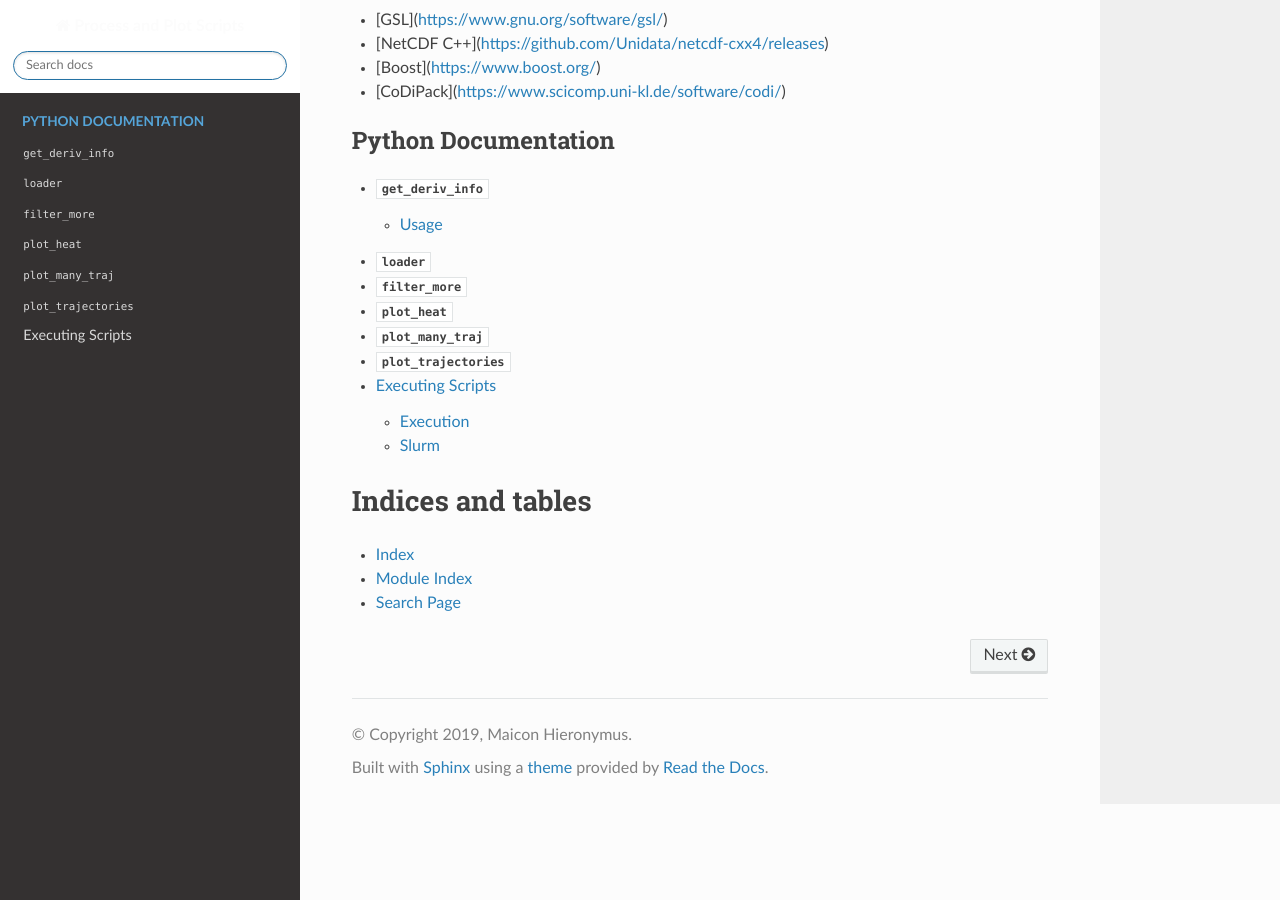
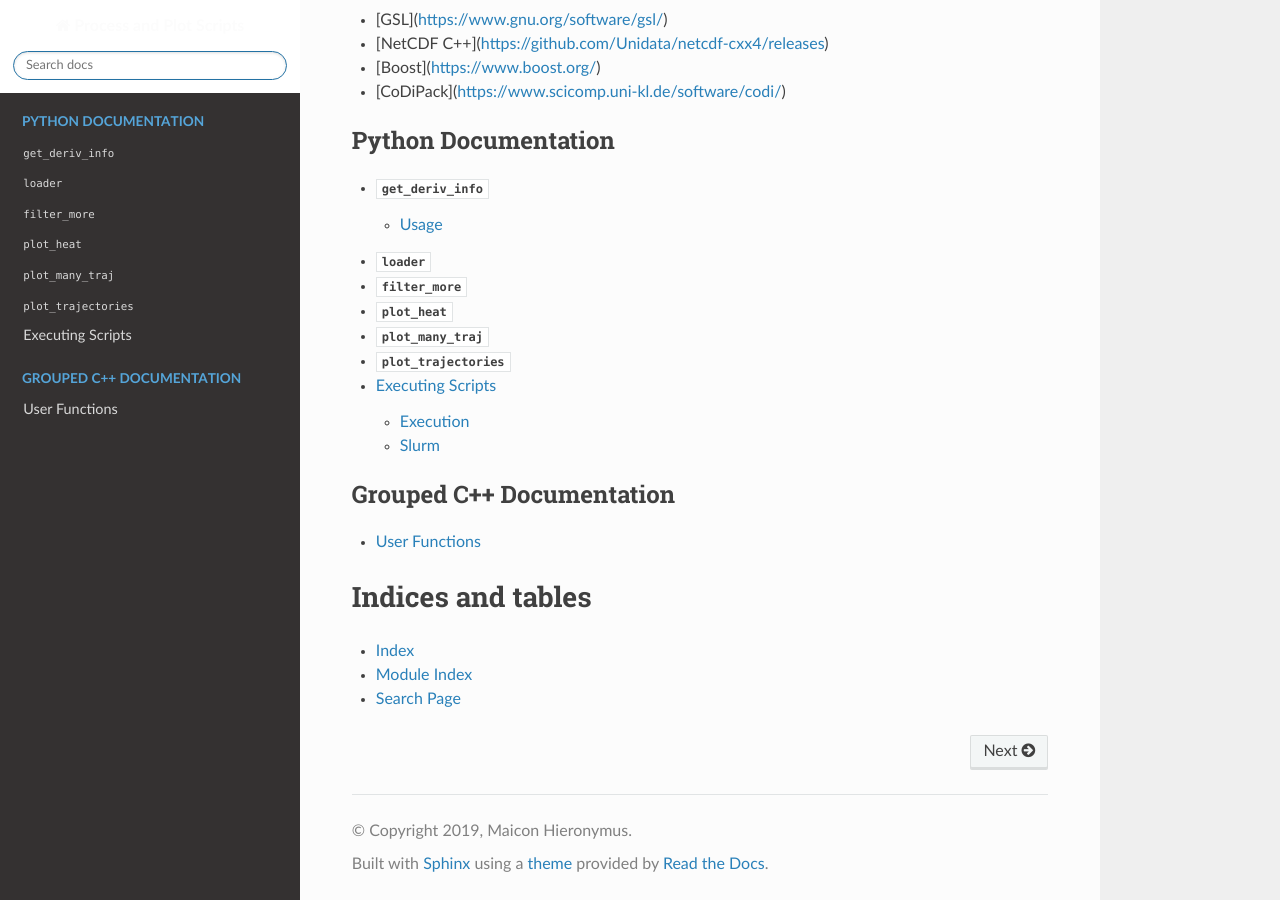
Before and after one commit to wavestoweather/AD_Sensitivity_Analysis, a Sphinx documentation site: the page built from docs/index.rst, in a window 1280 px wide and 900 px high, scrolled down 1242 px. Built offline with Sphinx 7.4.7 and the Read the Docs theme 2.0.0, drawn with Linux system fonts in a browser that asks for light colours; formulas are drawn with MathJax 3; pages that are not in the unit, such as notebooks, are missing from menus.

Commit message:
Removed a few unused parameters from functions. Added Doxygen comments and group ufunc.

```diff
--- /dev/null
+++ b/docs/groups/ufunc.rst
@@ -0,0 +1,5 @@
+User Functions
+===============
+
+.. doxygengroup:: ufunc
+   :project: AD
--- a/docs/index.rst
+++ b/docs/index.rst
@@ -14,10 +14,18 @@ Welcome to Process and Plot Scripts's documentation!
    scripts/plot_trajectories
    scripts/executing
 
+.. toctree::
+   :maxdepth: 4
+   :caption: Grouped C++ Documentation
+
+   groups/ufunc
+
 
 .. toctree::
    :maxdepth: 4
-   :caption: C++ Documentation
+   :caption: Full C++ Documentation
+
+
 
    api/library_root
 
```
Also changed, not shown: 4 other files.
